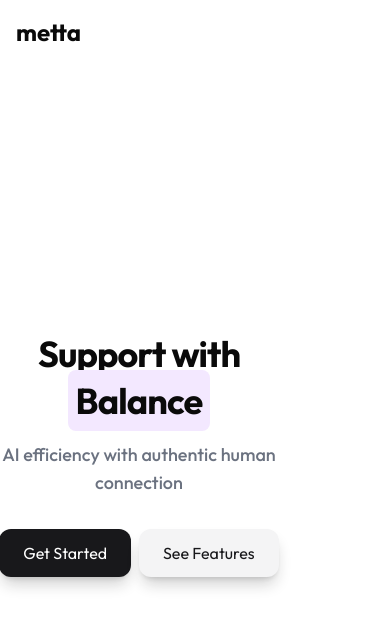
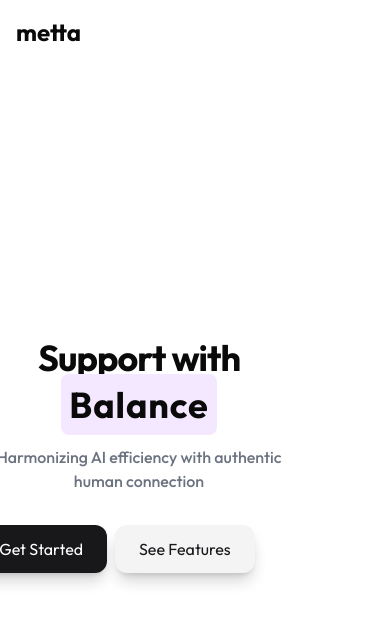
Before and after one commit to handlebauer/metta, a Next.js app: page / in a window 390 px wide. Shown: the top 628 px of the page. Built offline with nearby package versions, Linux system fonts and the light colour scheme; no server answers.

Commit message:
fix(hero-section): adjust layout and styling for improved responsiveness and readability; update text for clarity

```diff
--- a/src/components/dashboard/hero-section.tsx
+++ b/src/components/dashboard/hero-section.tsx
@@ -6,7 +6,7 @@ export function HeroSection({ isLoggedIn }: { isLoggedIn: boolean }) {
         <div className="flex w-full min-h-[calc(100vh-4rem)]">
             <div className="container mx-auto flex items-center justify-center">
                 <div className="relative w-full max-w-[580px]">
-                    <div className="absolute -right-48 top-1/2 -translate-y-1/2 hidden lg:block pointer-events-none select-none">
+                    <div className="absolute -right-[250px] top-1/2 -translate-y-1/2 hidden lg:block pointer-events-none select-none">
                         <Image
                             src="/ai.png"
                             alt="AI and Human Connection Visualization"
@@ -18,17 +18,19 @@ export function HeroSection({ isLoggedIn }: { isLoggedIn: boolean }) {
                     </div>
 
                     <div className="relative z-10 flex flex-col items-center -translate-x-14">
-                        <h1 className="scroll-m-20 text-4xl lg:text-5xl font-bold tracking-tight leading-[1.3] lg:leading-[1.2] text-center">
+                        <h1 className="font-outfit scroll-m-20 text-4xl lg:text-5xl font-bold tracking-tight leading-[1.3] lg:leading-[1.2] text-center">
                             Support with{' '}
-                            <span className="p-2 bg-purple-100 rounded-[8px] whitespace-nowrap">
+                            <span className="p-2 bg-purple-100 rounded-[8px] whitespace-nowrap tracking-wide">
                                 Balance
                             </span>
                         </h1>
-                        <p className="text-gray-500 text-lg mt-4 dark:text-gray-400 max-w-[500px] text-center font-medium">
-                            AI efficiency with authentic human connection
+
+                        <p className="text-gray-500 mt-4 dark:text-gray-400 max-w-[550px] text-center font-medium">
+                            Harmonizing AI efficiency with authentic human
+                            connection
                         </p>
 
-                        <div className="flex gap-2 mt-8">
+                        <div className="flex gap-2 mt-8 -ml-12">
                             <Link
                                 href="/login"
                                 className="relative cursor-pointer inline-flex items-center gap-2 px-6 py-3 bg-zinc-900 dark:bg-zinc-100 text-white dark:text-zinc-900 hover:bg-zinc-800 dark:hover:bg-zinc-200 rounded-xl overflow-hidden shadow-lg shadow-zinc-900/20 dark:shadow-zinc-100/20"
```
